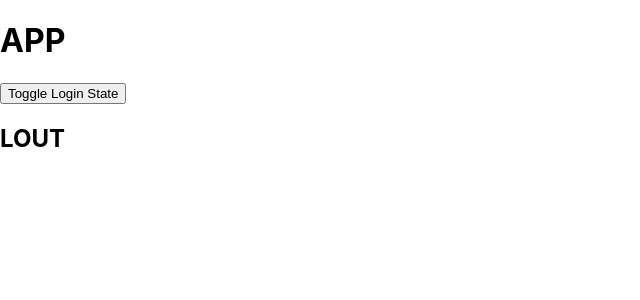
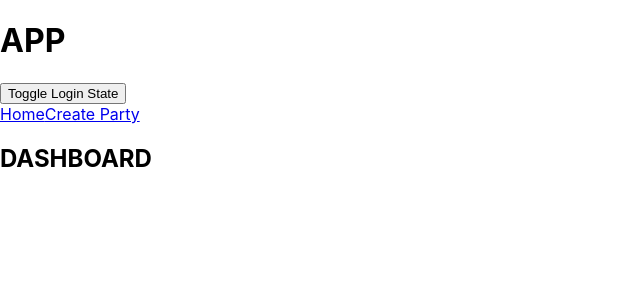
Before and after one commit to damien-mcmahon/zone-disc, a React (Create React App) app: page / in a window 1280 px wide. Shown: the top 300 px of the page, without its empty margins (0-640 px from the left). Built offline with nearby package versions, Linux system fonts and the light colour scheme.

Commit message:
WIP - Adds some routing infra

```diff
--- a/src/app/index.js
+++ b/src/app/index.js
@@ -1,11 +1,29 @@
 import React from 'react';
+import { Link, Switch, Route } from 'react-router-dom';
+import { ConnectedRouter } from 'connected-react-router';
+
+import { history } from '../store';
+import Dashboard from '../dashboard/container';
+import CreateParty from '../party/create/container';
 
 const App = ({loggedIn, login, logOut}) => (
-    <header>
-        <h1>APP</h1>
-        <button onClick={() => loggedIn ? logOut() : login() }>Toggle Login State</button>
-        {loggedIn ? <h2>LIN</h2> : <h2>LOUT</h2>}
-    </header>
+    <ConnectedRouter history={history}>
+        <main>
+            <header>
+                <h1>APP</h1>
+                <button onClick={() => loggedIn ? logOut() : login() }>Toggle Login State</button>
+                <nav>
+                    <Link to="/">Home</Link>
+                    <Link to="/create-party">Create Party</Link>
+                </nav>
+            </header>
+
+            <Switch>
+                <Route path="/" exact component={Dashboard} />
+                <Route path="/create-party" component={CreateParty} />
+            </Switch>
+        </main>
+    </ConnectedRouter>
 );
 
 export default App;
--- /dev/null
+++ b/src/dashboard/container.js
@@ -0,0 +1,9 @@
+import { connect } from 'react-redux';
+
+import Dashboard from './index';
+
+const mapStateToProps = ({app}) => ({app});
+
+const mapDispatchToProps = dispatch => ({});
+
+export default connect(mapStateToProps, mapDispatchToProps)(Dashboard);
--- /dev/null
+++ b/src/dashboard/index.js
@@ -0,0 +1,9 @@
+import React from 'react';
+
+const Dashboard = () => (
+    <section>
+        <h1>DASHBOARD</h1>
+    </section>
+);
+
+export default Dashboard;
--- /dev/null
+++ b/src/party/create/container.js
@@ -0,0 +1,9 @@
+import { connect } from 'react-redux';
+
+import CreateParty from './index';
+
+const mapStateToProps = ({app}) => ({app});
+
+const mapDispatchToProps = dispatch => ({});
+
+export default connect(mapStateToProps, mapDispatchToProps)(CreateParty);
--- /dev/null
+++ b/src/party/create/index.js
@@ -0,0 +1,9 @@
+import React from 'react';
+
+const CreateParty = () => (
+    <section>
+        <h1>CREATE PARTY</h1>
+    </section>
+);
+
+export default CreateParty;
--- a/tsconfig.json
+++ b/tsconfig.json
@@ -23,5 +23,8 @@
   "jsx": "preserve",
   "include": [
     "src"
+  ],
+  "exclude": [
+    "src/api/*.js"
   ]
 }
```
